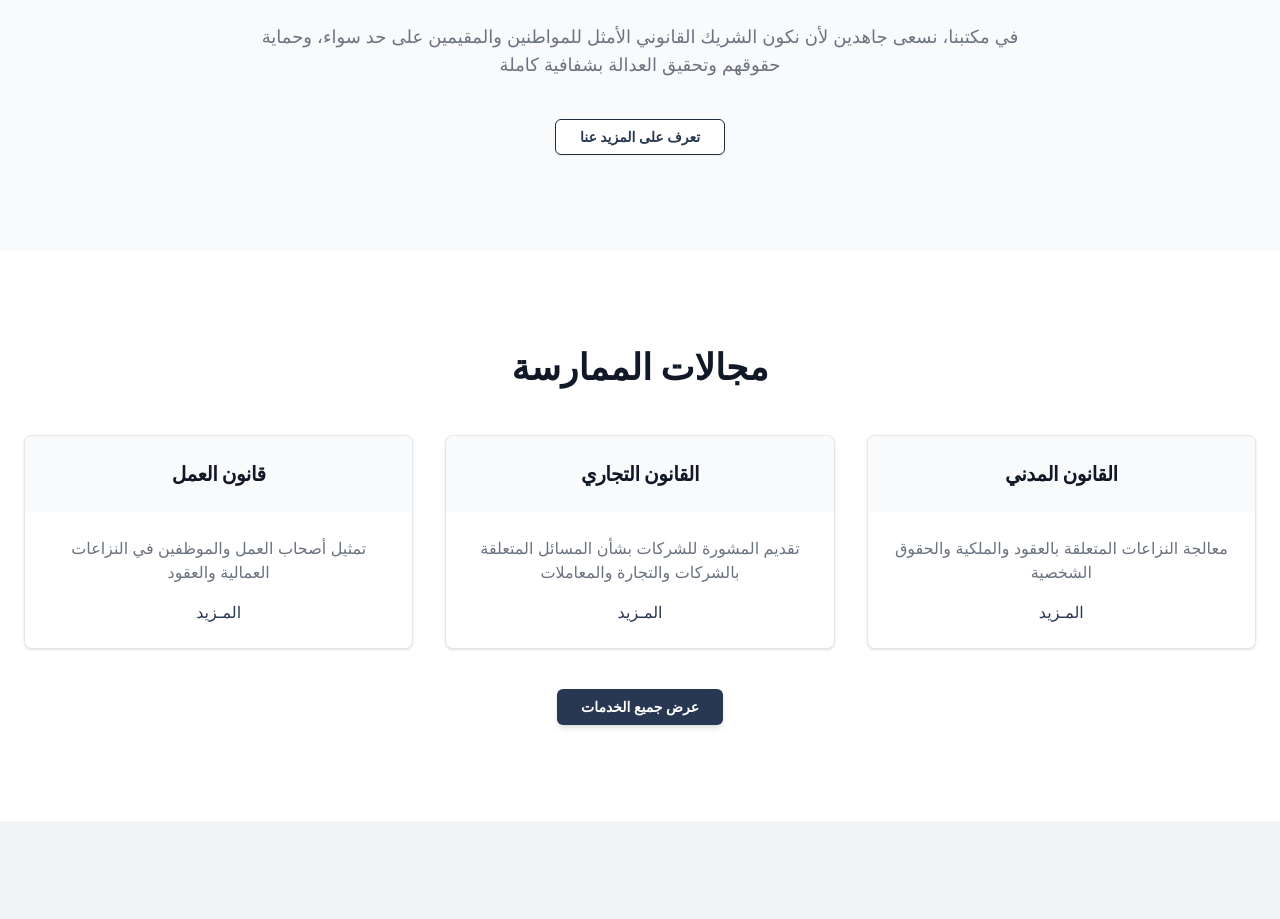
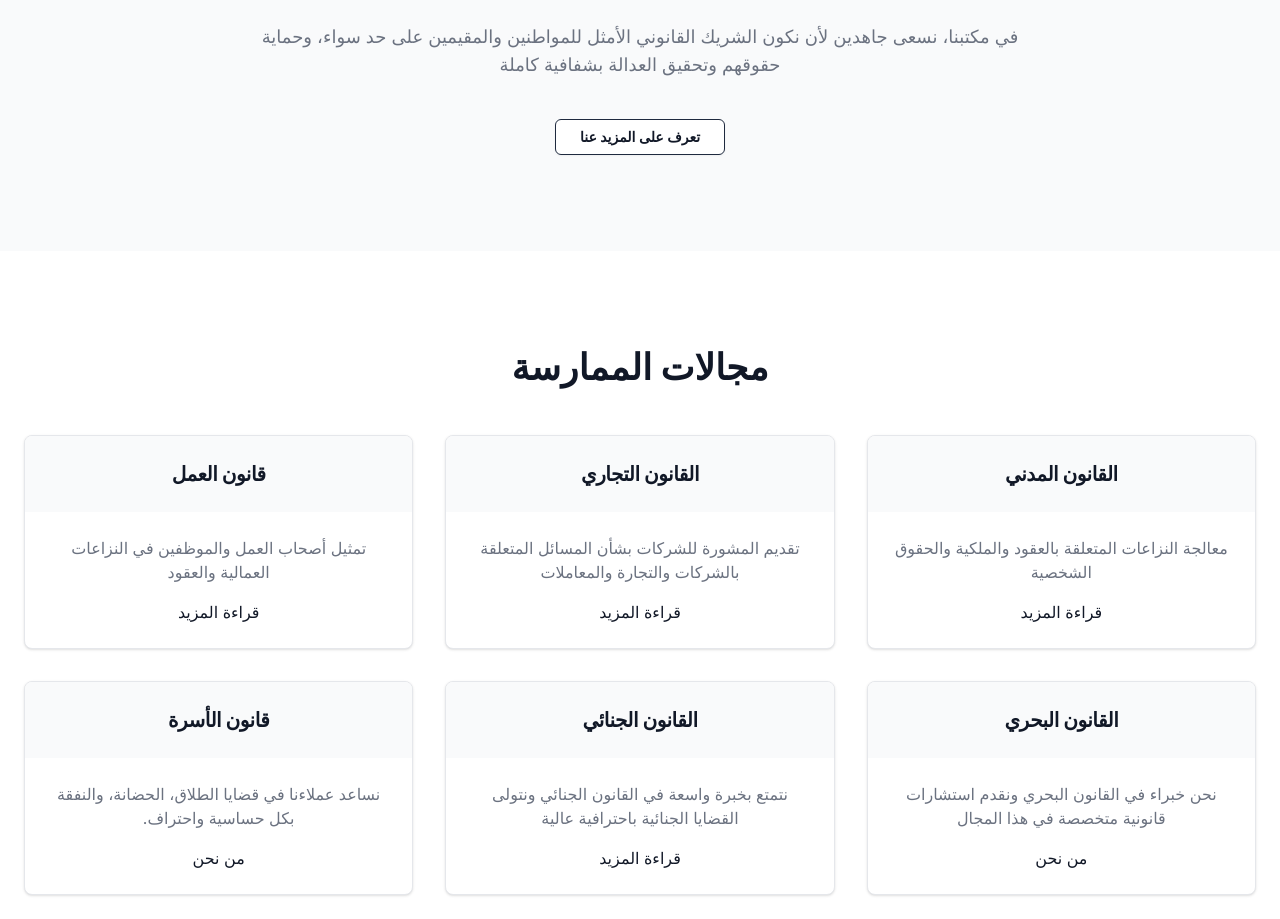
Before and after one commit to esra2a/alshaali, a Next.js app: page /arabic in a window 1280 px wide. Shown: the part 804-1723 px from the top of the page. Built offline with nearby package versions, Linux system fonts and the light colour scheme.

Commit message:
أضفت وسوم SEO لتحسين ظهور الموقع في محركات البحث

```diff
--- a/src/app/(arabic)/arabic/blog/page.tsx
+++ b/src/app/(arabic)/arabic/blog/page.tsx
@@ -71,16 +71,16 @@ export default function BlogPage() {
           <div className="grid grid-cols-1 md:grid-cols-2 lg:grid-cols-3 gap-8 md:gap-10">
             {blogPosts.map((post, index) => (
               <div key={index} className={`${cardBgColor} rounded-lg shadow-md overflow-hidden border border-gray-100 flex flex-col transition duration-300 hover:shadow-xl group`}>
-                <Link href={`/blog/${post.slug}`} className="block aspect-video relative overflow-hidden">
+                <Link href={`/arabic/blog/`} className="block aspect-video relative overflow-hidden">
                   <Image src={post.image} alt={post.title} layout="fill" objectFit="cover" className="transition duration-300 group-hover:scale-105"/>
                 </Link>
                 <div className="p-6 flex flex-col flex-grow">
                   <p className="text-xs text-gray-400 mb-2 uppercase tracking-wider">{post.date}</p>
-                  <Link href={`/blog/${post.slug}`} className="block">
+                  <Link href={`/arabic/blog/`} className="block">
                     <h3 className={`text-lg font-semibold ${headingColor} mb-3 hover:${accentColor} transition duration-300 leading-snug`}>{post.title}</h3>
                   </Link>
                   <p className={`${secondaryTextColor} text-sm mb-4 flex-grow`}>{post.excerpt}</p>
-                  <Link href={`/blog/${post.slug}`} className={`${accentColor} font-medium text-sm mt-auto inline-flex items-center`}>
+                  <Link href={`/arabic/blog/`} className={`${accentColor} font-medium text-sm mt-auto inline-flex items-center`}>
                   <ArrowLeft className="ml-1 h-4 w-4" /> المـزيد
                   </Link>
                 </div>
--- a/src/app/(arabic)/arabic/page.tsx
+++ b/src/app/(arabic)/arabic/page.tsx
@@ -1,5 +1,10 @@
 
 "use client";
+export const metadata = {
+  title: "مكتب الشعالي للمحاماة",
+  description: "مكتب الشعالي للمحاماة يقدم خدمات قانونية متميزة في دولة الإمارات في مختلف التخصصات.",
+  keywords: [,"محمد السيد المحامي","محاماة", "قانون", "مكتب محاماة", "مكتب الشعالي", "محامي في الإمارات", " Alshaali Law Firm ", " Law Firm ", " Mohamed Alsayed lawyer "],
+};
 
 
 import Image from 'next/image';
@@ -37,14 +42,14 @@ export default function HomePage() {
               asChild
               className={`${accentBgColor} ${hoverAccentBgColor} text-white font-semibold py-3 px-6 rounded-md transition duration-300 shadow-md hover:shadow-lg focus:outline-none focus:ring-2 focus:ring-offset-2 focus:ring-[#1f2a3f]`}
             >
-              <Link href="/contact">استشارة مجانية</Link>
+             <Link href="/arabic/contact/">استشارة مجانية</Link>
             </Button>
             <Button
               variant="outline"
               asChild
               className="bg-white/10 hover:bg-white/20 border-white text-white font-semibold py-3 px-6 rounded-md transition duration-300 shadow-md hover:shadow-lg focus:outline-none focus:ring-2 focus:ring-offset-2 focus:ring-white"
             >
-              <Link href="/contact">إتصـل بنـا</Link>
+            <Link href="/arabic/contact" className={`${secondaryTextColor} ${headingColor} transition duration-300`}>اتصل بنا </Link>
             </Button>
           </div>
         </div>
@@ -59,7 +64,7 @@ export default function HomePage() {
           </p>
           {/* Placeholder for maybe some icons/key points */}
           <Button asChild variant="outline" className={`border-[#1f2a3f] ${accentColor} hover:bg-sky-500 hover:bg-sky-600/10 font-semibold py-3 px-6 rounded-md transition duration-300`}>
-            <Link href="/about">تعرف على المزيد عنا</Link>
+           <Link href="/arabic/about" className={`${secondaryTextColor} ${headingColor} transition duration-300`}>تعرف على المزيد عنا</Link>
           </Button>
         </div>
       </section>
@@ -77,7 +82,7 @@ export default function HomePage() {
               </CardHeader>
               <CardContent className="p-6">
                 <p className={`${secondaryTextColor} mb-4`}>معالجة النزاعات المتعلقة بالعقود والملكية والحقوق الشخصية</p>
-                <Link href="/services#civil" className={`${accentColor} font-medium hover:underline`}>المـزيد</Link>
+            <Link href="/arabic/services" className={`${secondaryTextColor} ${headingColor} transition duration-300`}>قراءة المزيد</Link>
               </CardContent>
             </Card>
              <Card className="text-center hover:shadow-lg transition-shadow duration-300 border border-gray-200 rounded-lg overflow-hidden">
@@ -87,7 +92,7 @@ export default function HomePage() {
               </CardHeader>
               <CardContent className="p-6">
                 <p className={`${secondaryTextColor} mb-4`}>تقديم المشورة للشركات بشأن المسائل المتعلقة بالشركات والتجارة والمعاملات</p>
-                <Link href="/services#commercial" className={`${accentColor} font-medium hover:underline`}>المـزيد</Link>
+            <Link href="/arabic/services" className={`${secondaryTextColor} ${headingColor} transition duration-300`}> قراءة المزيد</Link>
               </CardContent>
             </Card>
              <Card className="text-center hover:shadow-lg transition-shadow duration-300 border border-gray-200 rounded-lg overflow-hidden">
@@ -97,14 +102,48 @@ export default function HomePage() {
               </CardHeader>
               <CardContent className="p-6">
                 <p className={`${secondaryTextColor} mb-4`}>تمثيل أصحاب العمل والموظفين في النزاعات العمالية والعقود</p>
-                <Link href="/services#labor" className={`${accentColor} font-medium hover:underline`}>المـزيد</Link>
+            <Link href="/arabic/services" className={`${secondaryTextColor} ${headingColor} transition duration-300`}>قراءة المزيد</Link>
+              </CardContent>
+            </Card>
+              <Card className="text-center hover:shadow-lg transition-shadow duration-300 border border-gray-200 rounded-lg overflow-hidden">
+              <CardHeader className="bg-gray-50 p-6">
+                 {/* Replace with new service image */}
+                 <CardTitle className={`${headingColor} text-xl font-semibold`}> القانون البحري</CardTitle>
+              </CardHeader>
+              <CardContent className="p-6">
+                <p className={`${secondaryTextColor} mb-4`}>نحن خبراء في القانون البحري ونقدم استشارات قانونية متخصصة في هذا المجال</p>
+            <Link href="/arabic/services" className={`${secondaryTextColor} ${headingColor} transition duration-300`}>من نحن</Link>
+              </CardContent>
+            </Card>  <Card className="text-center hover:shadow-lg transition-shadow duration-300 border border-gray-200 rounded-lg overflow-hidden">
+              <CardHeader className="bg-gray-50 p-6">
+                 {/* Replace with new service image */}
+                 <CardTitle className={`${headingColor} text-xl font-semibold`}>القانون الجنائي</CardTitle>
+              </CardHeader>
+              <CardContent className="p-6">
+                <p className={`${secondaryTextColor} mb-4`}>نتمتع بخبرة واسعة في القانون الجنائي ونتولى القضايا الجنائية باحترافية عالية</p>
+            <Link href="/arabic/services" className={`${secondaryTextColor} ${headingColor} transition duration-300`}>قراءة المزيد </Link>
+              </CardContent>
+            </Card>
+            <Card className="text-center hover:shadow-lg transition-shadow duration-300 border border-gray-200 rounded-lg overflow-hidden">
+              <CardHeader className="bg-gray-50 p-6">
+                 {/* Replace with new service image */}
+                 <CardTitle className={`${headingColor} text-xl font-semibold`}>قانون الأسرة </CardTitle>
+
+
+              </CardHeader>
+
+              <CardContent className="p-6">
+                                 <p className={`${secondaryTextColor} mb-4`}>نساعد عملاءنا في قضايا الطلاق، الحضانة، والنفقة بكل حساسية واحتراف.
+</p>
+                <p className={`${secondaryTextColor} mb-4`}></p>
+            <Link href="/arabic/services" className={`${secondaryTextColor} ${headingColor} transition duration-300`}>من نحن</Link>
               </CardContent>
             </Card>
             {/* Add more cards as needed */}
           </div>
           <div className="text-center mt-10">
             <Button asChild className={`${accentBgColor} ${hoverAccentBgColor} text-white font-semibold py-3 px-6 rounded-md transition duration-300 shadow-md hover:shadow-lg`}>
-              <Link href="/services">عرض جميع الخدمات</Link>
+            <Link href="/arabic/services" className={`${secondaryTextColor} ${headingColor} transition duration-300`}>قراءة المزيد </Link>
             </Button>
           </div>
         </div>
@@ -150,7 +189,7 @@ export default function HomePage() {
                 <p className={`text-sm ${secondaryTextColor} mb-2`}>أبريل 20 2025</p>
                 <CardTitle className={`${headingColor} text-lg font-semibold mb-3 hover:${accentColor} transition-colors`}><Link href="/blog/post-1">فهم قوانين العمل الجديدة في دولة الإمارات العربية المتحدة</Link></CardTitle>
                 <p className={`${secondaryTextColor} text-sm mb-4 line-clamp-3`}>نظرة عامة موجزة على التغييرات الأخيرة في قوانين العمل في دولة الإمارات العربية المتحدة وما تعنيه لأصحاب العمل والموظفين...</p>
-                <Link href="/blog/post-1" className={`${accentColor} font-medium text-sm hover:underline`}>المـزيد</Link>
+                 <Link href="/arabic/blog/" className={`${secondaryTextColor} ${headingColor} transition duration-300`}>المـزيد</Link>
               </CardContent>
             </Card>
              <Card className="hover:shadow-lg transition-shadow duration-300 border border-gray-200 rounded-lg overflow-hidden">
@@ -160,7 +199,7 @@ export default function HomePage() {
                 <p className={`text-sm ${secondaryTextColor} mb-2`}>أبريل 15 2025</p>
                 <CardTitle className={`${headingColor} text-lg font-semibold mb-3 hover:${accentColor} transition-colors`}><Link href="/blog/post-2">أهمية تسجيل الوصية</Link></CardTitle>
                 <p className={`${secondaryTextColor} text-sm mb-4 line-clamp-3`}>لماذا يعد تسجيل وصيتك في الإمارات العربية المتحدة أمرًا بالغ الأهمية لحماية أصولك وضمان تنفيذ رغباتك...</p>
-                <Link href="/blog/post-2" className={`${accentColor} font-medium text-sm hover:underline`}>المـزيد</Link>
+                <Link href="/arabic/blog/" className={`${accentColor} font-medium text-sm hover:underline`}>المـزيد</Link>
               </CardContent>
             </Card>
              <Card className="hover:shadow-lg transition-shadow duration-300 border border-gray-200 rounded-lg overflow-hidden">
@@ -170,13 +209,13 @@ export default function HomePage() {
                 <p className={`text-sm ${secondaryTextColor} mb-2`}>أبريل 10 2025</p>
                 <CardTitle className={`${headingColor} text-lg font-semibold mb-3 hover:${accentColor} transition-colors`}><Link href="/blog/post-3">التعامل مع النزاعات العقارية</Link></CardTitle>
                 <p className={`${secondaryTextColor} text-sm mb-4 line-clamp-3`}>أنواع النزاعات العقارية الشائعة في دبي وكيف يمكن للمشورة القانونية المتخصصة أن تساعد في حلها بشكل فعال...</p>
-                <Link href="/blog/post-3" className={`${accentColor} font-medium text-sm hover:underline`}>المـزيد</Link>
+                 <Link href="/arabic/blog/" className={`${accentColor} font-medium text-sm hover:underline`}>المـزيد</Link>
               </CardContent>
             </Card>
           </div>
           <div className="text-center mt-10">
             <Button asChild variant="outline" className={`border-[#1f2a3f] ${accentColor} hover:bg-sky-500 hover:bg-sky-600/10 font-semibold py-3 px-6 rounded-md transition duration-300`}>
-              <Link href="/blog">مدونتنــا</Link>
+              <Link href="/arabic/blog/">مدونتنــا</Link>
             </Button>
           </div>
         </div>
@@ -192,7 +231,7 @@ export default function HomePage() {
             variant="outline"
             className="bg-white text-[#1f2a3f] hover:bg-gray-100 font-semibold py-3 px-6 rounded-md transition duration-300 shadow-md hover:shadow-lg focus:outline-none focus:ring-2 focus:ring-offset-2 focus:ring-white"
           >
-            <Link href="/contact">تواصل معنا</Link>
+           <Link href="/arabic/contact/">تواصل معنا</Link>
           </Button>
         </div>
       </section>
--- a/src/app/(english)/blog/page.tsx
+++ b/src/app/(english)/blog/page.tsx
@@ -71,16 +71,16 @@ export default function BlogPage() {
           <div className="grid grid-cols-1 md:grid-cols-2 lg:grid-cols-3 gap-8 md:gap-10">
             {blogPosts.map((post, index) => (
               <div key={index} className={`${cardBgColor} rounded-lg shadow-md overflow-hidden border border-gray-100 flex flex-col transition duration-300 hover:shadow-xl group`}>
-                <Link href={`/blog/${post.slug}`} className="block aspect-video relative overflow-hidden">
+                <Link href={`/blog/`} className="block aspect-video relative overflow-hidden">
                   <Image src={post.image} alt={post.title} layout="fill" objectFit="cover" className="transition duration-300 group-hover:scale-105"/>
                 </Link>
                 <div className="p-6 flex flex-col flex-grow">
                   <p className="text-xs text-gray-400 mb-2 uppercase tracking-wider">{post.date}</p>
-                  <Link href={`/blog/${post.slug}`} className="block">
+                  <Link href={`/blog/`} className="block">
                     <h3 className={`text-lg font-semibold ${headingColor} mb-3 hover:${accentColor} transition duration-300 leading-snug`}>{post.title}</h3>
                   </Link>
                   <p className={`${secondaryTextColor} text-sm mb-4 flex-grow`}>{post.excerpt}</p>
-                  <Link href={`/blog/${post.slug}`} className={`${accentColor} font-medium text-sm mt-auto inline-flex items-center`}>
+                  <Link href={`/blog/`} className={`${accentColor} font-medium text-sm mt-auto inline-flex items-center`}>
                     Read More <ArrowRight className="ml-1 h-4 w-4" />
                   </Link>
                 </div>
--- a/src/components/ArFooter.tsx
+++ b/src/components/ArFooter.tsx
@@ -66,8 +66,8 @@ const Footer = () => {
             </li>
             <li className="flex items-start">
               <svg className={`w-5 h-5  #29385 mr-2 mt-0.5 flex-shrink-0`} fill="none" stroke="currentColor" viewBox="0 0 24 24" xmlns="http://www.w3.org/2000/svg"><path strokeLinecap="round" strokeLinejoin="round" strokeWidth="2" d="M3 8l7.89 5.26a2 2 0 002.22 0L21 8M5 19h14a2 2 0 002-2V7a2 2 0 00-2-2H5a2 2 0 00-2 2v10a2 2 0 002 2z"></path></svg>
-              <a href="mailto:info@ahmed-sa.com" className="text-gray-700 hover:text-[#293852] transition duration-300 block mt-1">
-  info@ahmed-sa.com
+              <a href="mailto:info@alshaaliattorneys.ae" className="text-gray-700 hover:text-[#293852] transition duration-300 block mt-1">
+ info@alshaaliattorneys.ae
 </a>            </li>
           </ul>
         </div>
--- a/src/components/Footer.tsx
+++ b/src/components/Footer.tsx
@@ -66,8 +66,8 @@ const Footer = () => {
             </li>
             <li className="flex items-start">
               <svg className={`w-5 h-5  #29385 mr-2 mt-0.5 flex-shrink-0`} fill="none" stroke="currentColor" viewBox="0 0 24 24" xmlns="http://www.w3.org/2000/svg"><path strokeLinecap="round" strokeLinejoin="round" strokeWidth="2" d="M3 8l7.89 5.26a2 2 0 002.22 0L21 8M5 19h14a2 2 0 002-2V7a2 2 0 00-2-2H5a2 2 0 00-2 2v10a2 2 0 002 2z"></path></svg>
-              <a href="mailto:info@ahmed-sa.com" className="text-gray-700 hover:text-[#293852] transition duration-300 block mt-1">
-  info@ahmed-sa.com
+              <a href="info@alshaaliattorneys.ae" className="text-gray-700 hover:text-[#293852] transition duration-300 block mt-1">
+  info@alshaaliattorneys.ae
 </a>            </li>
           </ul>
         </div>
```
Also changed, not shown: src/app/(english)/page.tsx (+41 -5 lines).
